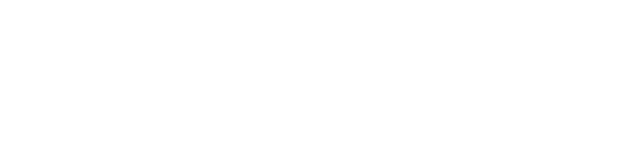
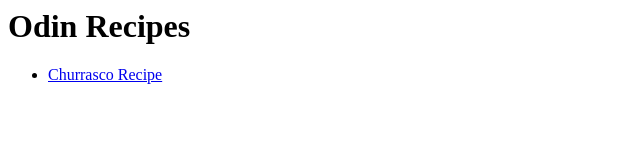
Before and after one commit to gmarinns/recipes, a plain HTML site: page index.html in a window 1280 px wide. Shown: the whole page, without its empty margins (0-640 px from the left). Drawn offline with Linux system fonts and the light colour scheme.

Commit message:
Edit index.html

```diff
--- a/index.html
+++ b/index.html
@@ -6,6 +6,11 @@
 </head>
 
 <body>
+    <h1>Odin Recipes</h1>
+
+    <ul>
+    <li><a href="recipes/churrasco.html">Churrasco Recipe</a></li>
+    </ul>
 
 </body>
 
```
